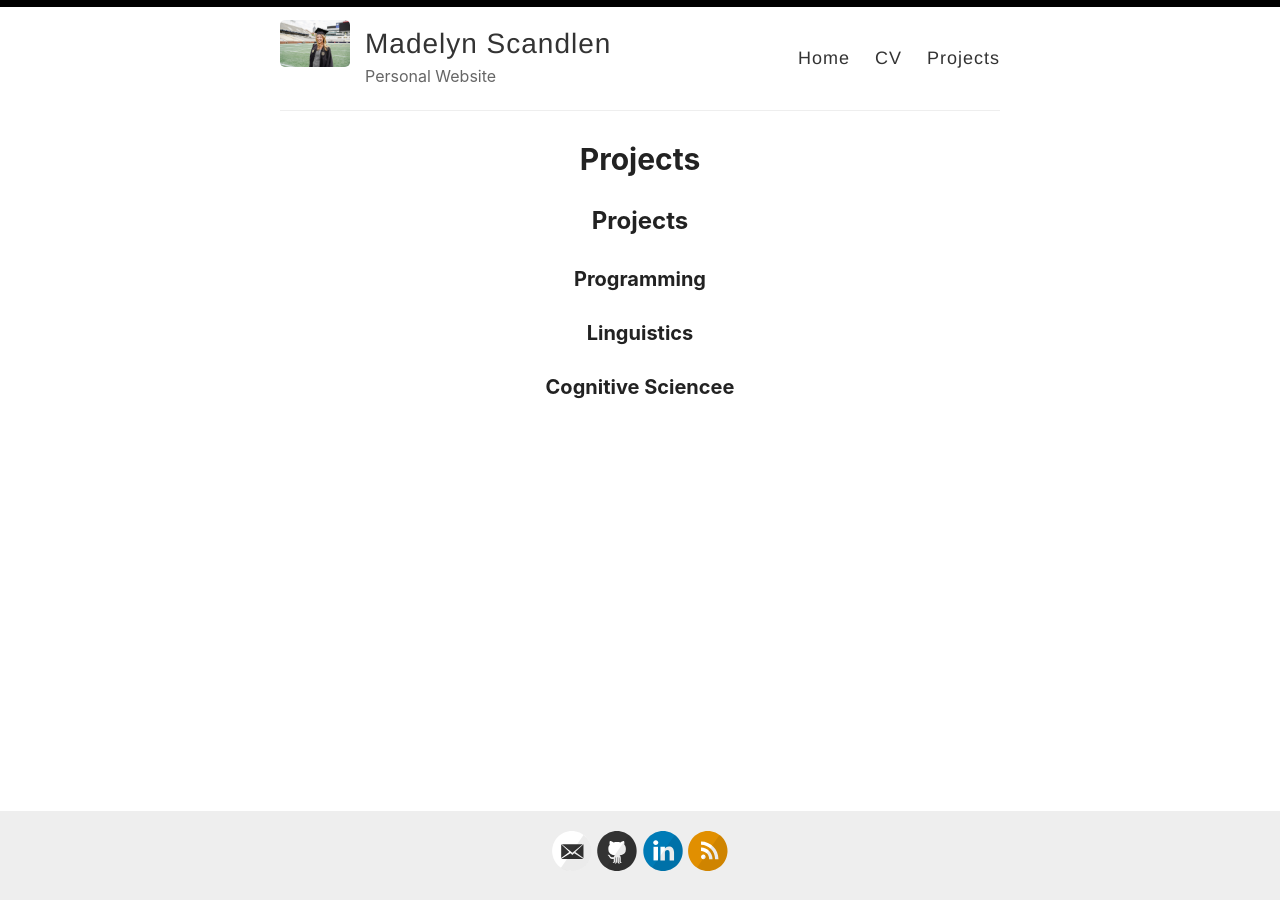
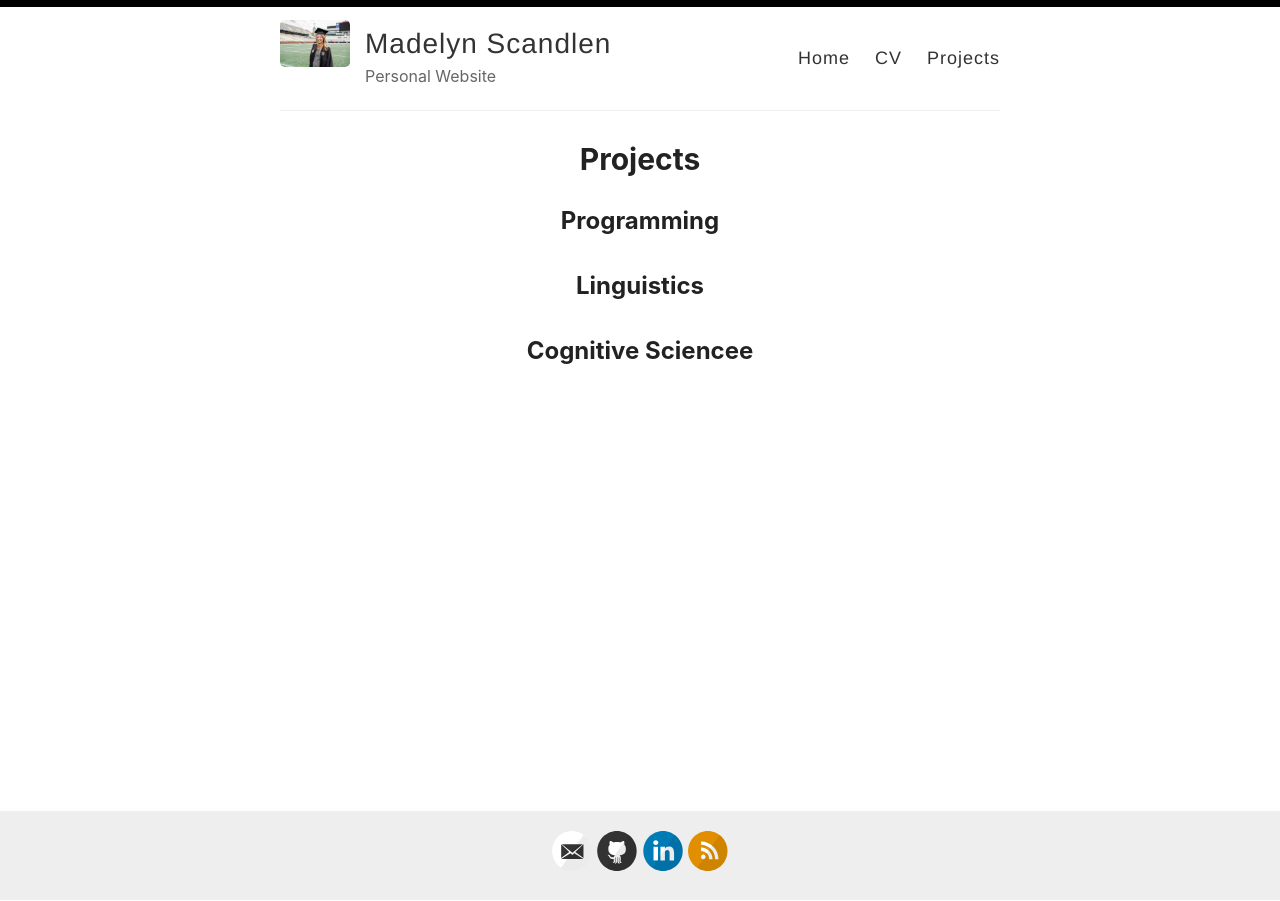
Before and after one commit to mscandlen/mscandlen, a Jekyll site: the page built from _pages/projects.md, in a window 1280 px wide. Built offline with Jekyll 4.4.1, drawn with Linux system fonts in a browser that asks for light colours.

Commit message:
Update projects.md

```diff
--- a/_pages/projects.md
+++ b/_pages/projects.md
@@ -4,10 +4,8 @@ title: Projects
 permalink: /projects/
 ---
 
-## Projects
+## Programming
 
-### Programming
+## Linguistics
 
-### Linguistics
-
-### Cognitive Sciencee
+## Cognitive Sciencee
```
